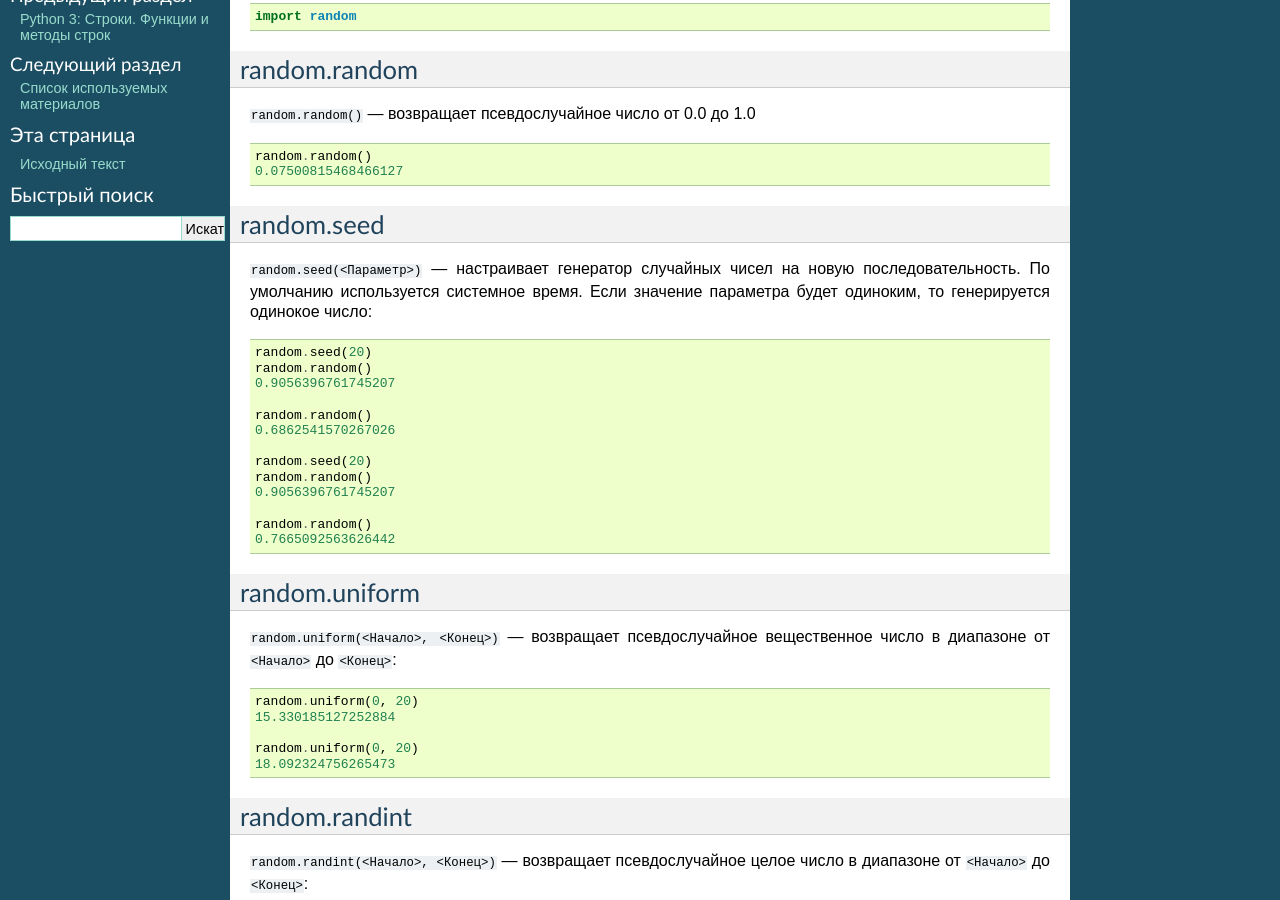
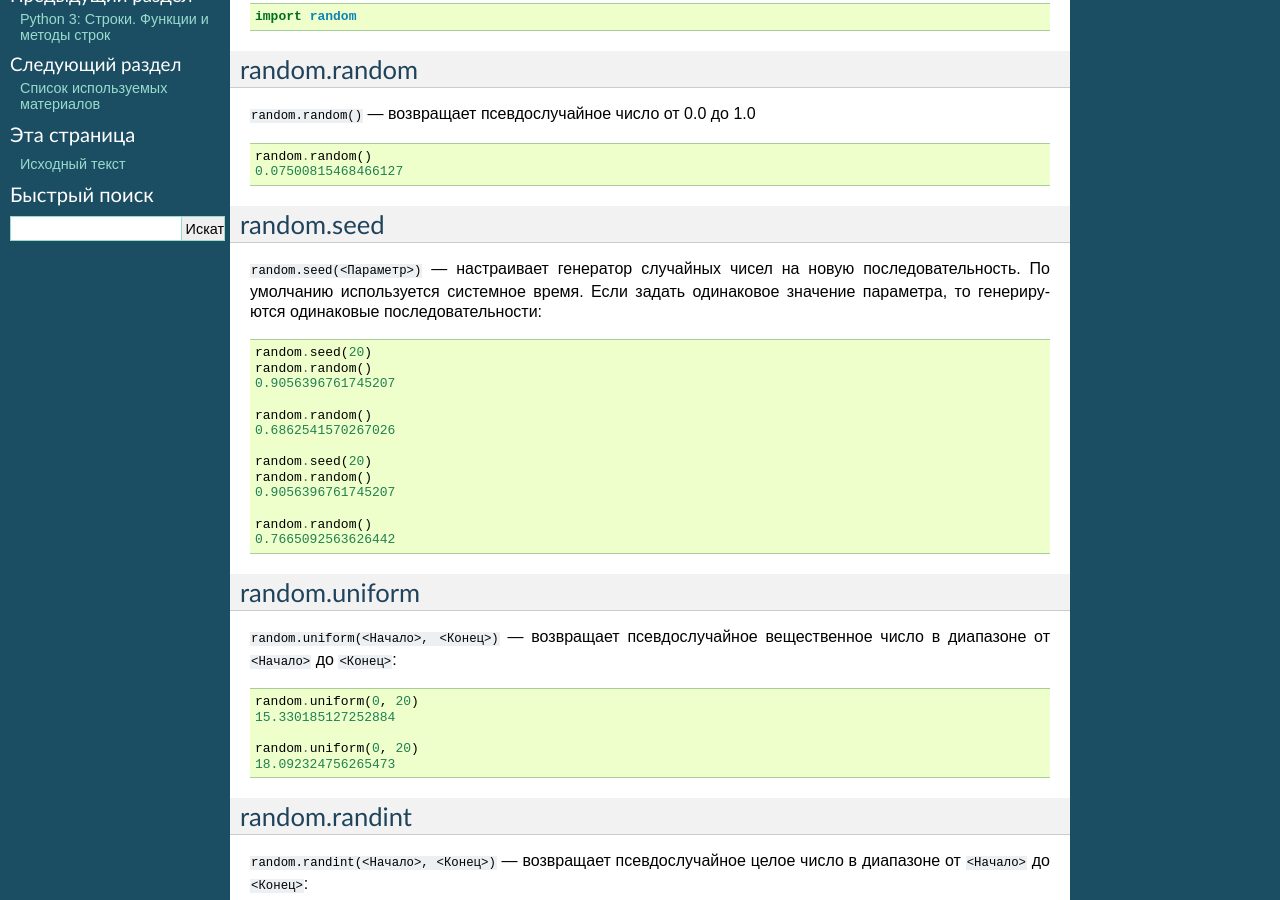
Before and after one commit to mazhartsev/python-summary, a Sphinx documentation site: the page built from docs/random.rst, in a window 1280 px wide and 900 px high, scrolled down 372 px. Built offline with Sphinx 7.4.7, drawn with Linux system fonts in a browser that asks for light colours; formulas are drawn with MathJax 3.

Commit message:
Update random.rst

```diff
--- a/docs/random.rst
+++ b/docs/random.rst
@@ -39,7 +39,7 @@
 random.seed
 -----------
 
-``random.seed(<Параметр>)`` — настраивает генератор случайных чисел на новую последовательность. По умолчанию используется системное время. Если значение параметра будет одиноким, то генерируется одинокое число:
+``random.seed(<Параметр>)`` — настраивает генератор случайных чисел на новую последовательность. По умолчанию используется системное время. Если задать одинаковое значение параметра, то генерируются одинаковые последовательности:
 
 .. code-block:: python
 
```
